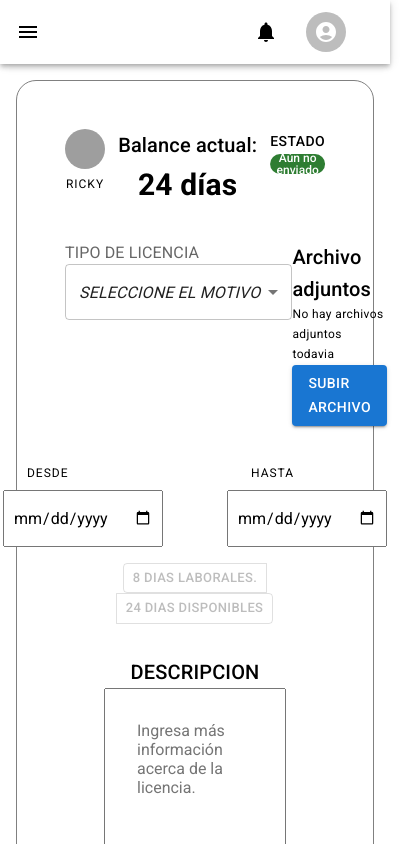
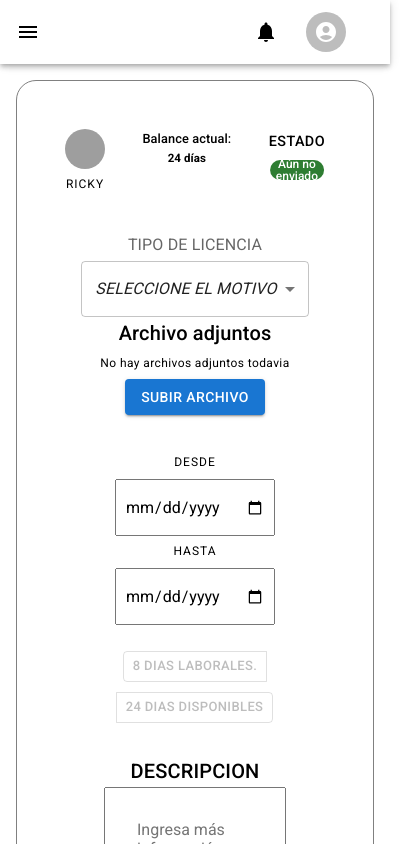
Before and after one commit to PJoaquin-adviters/Proyecto-final-adviters, a React (Create React App) app: page /cargarLicencia in a window 390 px wide. Shown: the top 844 px of the page, 419 px wide, since content can reach past the window. Built offline with nearby package versions, Linux system fonts and the light colour scheme; grey boxes are pictures that could not be loaded.

Commit message:
Suma responsive para cargar licencia

```diff
--- a/src/Pages/CargarLicenciaPage/CargarLicenciaPage.jsx
+++ b/src/Pages/CargarLicenciaPage/CargarLicenciaPage.jsx
@@ -1,4 +1,5 @@
 import React, { useState } from "react";
+
 import {
   Avatar,
   Badge,
@@ -15,6 +16,7 @@ import ListItemCargaLicencia from "../../components/ListItemCargaLicencia/ListIt
 import scaloniUrl from "./scaloni.jpg";
 import "./CargarLicenciaStyle.css";
 import { newLicense } from "../../utils/LicensesUtils";
+import { useTheme } from "@emotion/react";
 
 const CargarLicenciaPage = () => {
   const formInicial = {
@@ -58,25 +60,57 @@ const CargarLicenciaPage = () => {
         <main id="cl-contenedor">
           <section id="cl-titulo">
             <div>
-              <Avatar alt="scaloni" src={scaloniUrl} />
-              <Typography variant="overline">Ricky</Typography>
+              <Avatar
+                sx={{
+                  marginRight: "20px",
+                }}
+                className="fotocargarlicencia"
+                alt="scaloni"
+                src={scaloniUrl}
+              />
+              <Typography
+                variant="overline"
+                sx={{
+                  paddingRight: "20px",
+                }}
+              >
+                Ricky
+              </Typography>
             </div>
             <div>
-              <Typography variant="h6">
+              <Typography
+                variant="h6"
+                sx={{
+                  fontSize: "0.8em",
+                }}
+              >
                 Balance actual: <b>24 días</b>
               </Typography>
             </div>
             <div>
-              <Typography variant="button" display={"block"}>
+              <Typography
+                variant="button"
+                display={"block"}
+                sx={{
+                  fontSize: "0.9em",
+                  padding: "0 0 0 20px",
+                }}
+              >
                 ESTADO
               </Typography>
-              <Badge badgeContent={"Aún no enviado"} color="success"></Badge>
+              <Badge
+                badgeContent={"Aún no enviado"}
+                color="success"
+                sx={{
+                  margin: "10px 0 0 20px",
+                }}
+              ></Badge>
             </div>
           </section>
           <section id="cl-carga-licencia">
             <div>
-              <span>
-                <InputLabel id="cl-demo-select-small">
+              <span className="center-items">
+                <InputLabel id="cl-demo-select-small" sx={{}}>
                   TIPO DE LICENCIA
                 </InputLabel>
                 <Select
@@ -93,7 +127,7 @@ const CargarLicenciaPage = () => {
                   <MenuItem value={2}>Dia de estudio</MenuItem>
                 </Select>
               </span>
-              <span>
+              <span className="center-items">
                 <Typography variant="h6">Archivo adjuntos</Typography>
                 <Typography variant="caption" display="block">
                   No hay archivos adjuntos todavia
@@ -116,6 +150,10 @@ const CargarLicenciaPage = () => {
                 </span>
               </div>
               <ButtonGroup
+                sx={{
+                  paddingTop: "10px",
+                  gap: "10px",
+                }}
                 id="cl-grupo-botones-licencia"
                 size="small"
                 color="primary"
@@ -160,7 +198,7 @@ const CargarLicenciaPage = () => {
       </Grid>
 
       <Grid item xs={12} lg={4}>
-        <aside>
+        <aside className="cl-aside-licencia">
           <Lista titulo="Detalle de Vacaciones">
             <ListItemCargaLicencia
               type="licencia medica"
--- a/src/Pages/CargarLicenciaPage/CargarLicenciaStyle.css
+++ b/src/Pages/CargarLicenciaPage/CargarLicenciaStyle.css
@@ -22,11 +22,22 @@
   flex-direction: column;
   gap: 2em;
 }
+#cl-carga-licencia div {
+  display: flex;
+  justify-content: center;
+  flex-wrap: wrap;
+}
 
 #cl-carga-licencia div:first-child {
   display: flex;
-  text-align: left;
+  text-align: center;
   justify-content: space-around;
+}
+.center-items {
+  display: flex;
+  justify-content: center;
+  flex-wrap: wrap;
+  gap: 5px;
 }
 
 #cl-fecha-licencia {
@@ -35,7 +46,10 @@
   align-items: center;
   gap: 1em;
 }
-
+#cl-fecha-licencia div {
+  display: flex;
+  flex-wrap: wrap;
+}
 #cl-grupo-botones-licencia {
   display: block;
 }
@@ -95,3 +109,25 @@
 .UserPageErrors p:last-of-type {
   padding-bottom: 2em;
 }
+
+@media screen and (max-width: 767px) {
+  #cl-contenedor #cl-titulo b {
+    display: flex;
+    justify-content: center;
+    font-size: 0.9em;
+  }
+  .cl-aside-licencia {
+    margin-top: 1em;
+  }
+}
+
+@media screen and (min-width: 768px) and (max-width: 1023px) {
+  #cl-contenedor #cl-titulo b {
+    display: flex;
+    justify-content: center;
+    font-size: 0.9em;
+  }
+  .cl-aside-licencia {
+    margin-top: 1em;
+  }
+}
```
